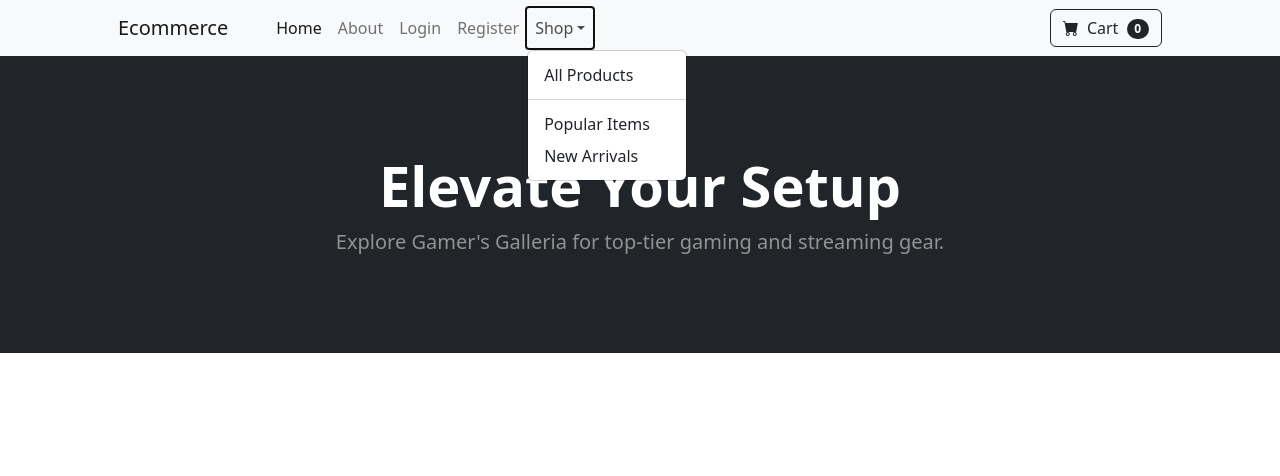
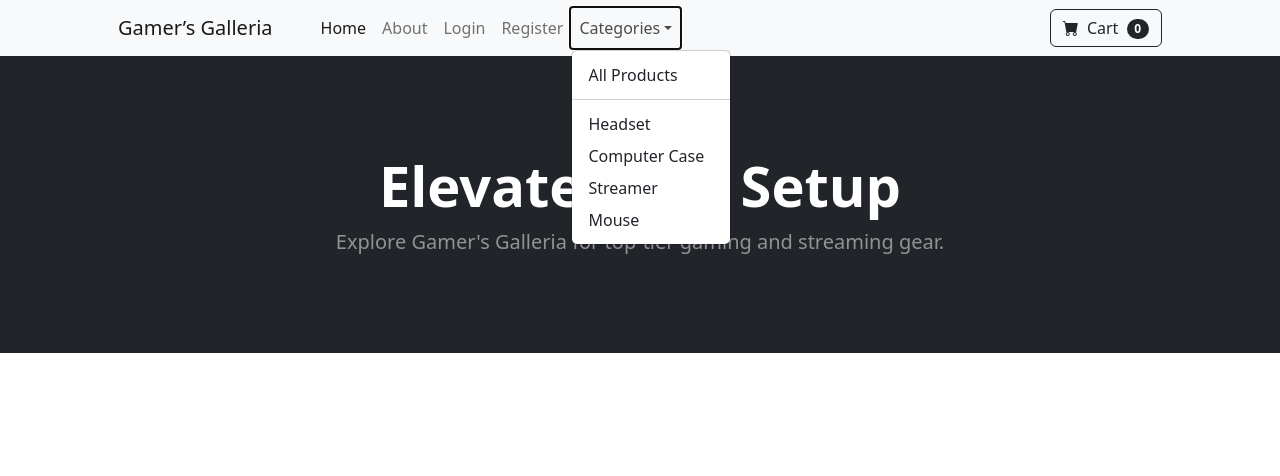
Before and after one commit to Claudenilsonjunior/django-ecommerce-platform, a Django app: page / in a window 1280 px wide, after a click on "Categories". Shown: the top 476 px of the page. Run offline with Django 5.2, Linux system fonts and the light colour scheme; data that the repository does not hold is empty; some libraries are stand-ins or nearby versions.

Commit message:
Update navbar.html

```diff
--- a/ecom/store/templates/navbar.html
+++ b/ecom/store/templates/navbar.html
@@ -1,7 +1,7 @@
 <!-- Navigation-->
 <nav class="navbar navbar-expand-lg navbar-light bg-light">
     <div class="container px-4 px-lg-5">
-        <a class="navbar-brand" href="{% url 'home' %}">Ecommerce</a>
+        <a class="navbar-brand" href="{% url 'home' %}">Gamer’s Galleria</a>
         <button class="navbar-toggler" type="button" data-bs-toggle="collapse" data-bs-target="#navbarSupportedContent" aria-controls="navbarSupportedContent" aria-expanded="false" aria-label="Toggle navigation"><span class="navbar-toggler-icon"></span></button>
         <div class="collapse navbar-collapse" id="navbarSupportedContent">
             <ul class="navbar-nav me-auto mb-2 mb-lg-0 ms-lg-4">
@@ -25,12 +25,14 @@
 
 
                 <li class="nav-item dropdown">
-                    <a class="nav-link dropdown-toggle" id="navbarDropdown" href="#" role="button" data-bs-toggle="dropdown" aria-expanded="false">Shop</a>
+                    <a class="nav-link dropdown-toggle" id="navbarDropdown" href="#" role="button" data-bs-toggle="dropdown" aria-expanded="false">Categories</a>
                     <ul class="dropdown-menu" aria-labelledby="navbarDropdown">
-                        <li><a class="dropdown-item" href="#!">All Products</a></li>
+                        <li><a class="dropdown-item" href="{% url 'home' %}">All Products</a></li>
                         <li><hr class="dropdown-divider" /></li>
-                        <li><a class="dropdown-item" href="#!">Popular Items</a></li>
-                        <li><a class="dropdown-item" href="#!">New Arrivals</a></li>
+                        <li><a class="dropdown-item" href="{% url 'category' 'Headset'%}">Headset</a></li>
+                        <li><a class="dropdown-item" href="{% url 'category' 'Computer Case'%}">Computer Case</a></li>
+                        <li><a class="dropdown-item" href="{% url 'category' 'Streamer'%}">Streamer</a></li>
+                        <li><a class="dropdown-item" href="{% url 'category' 'Mouse'%}">Mouse</a></li>
                     </ul>
                 </li>
             </ul>
```
